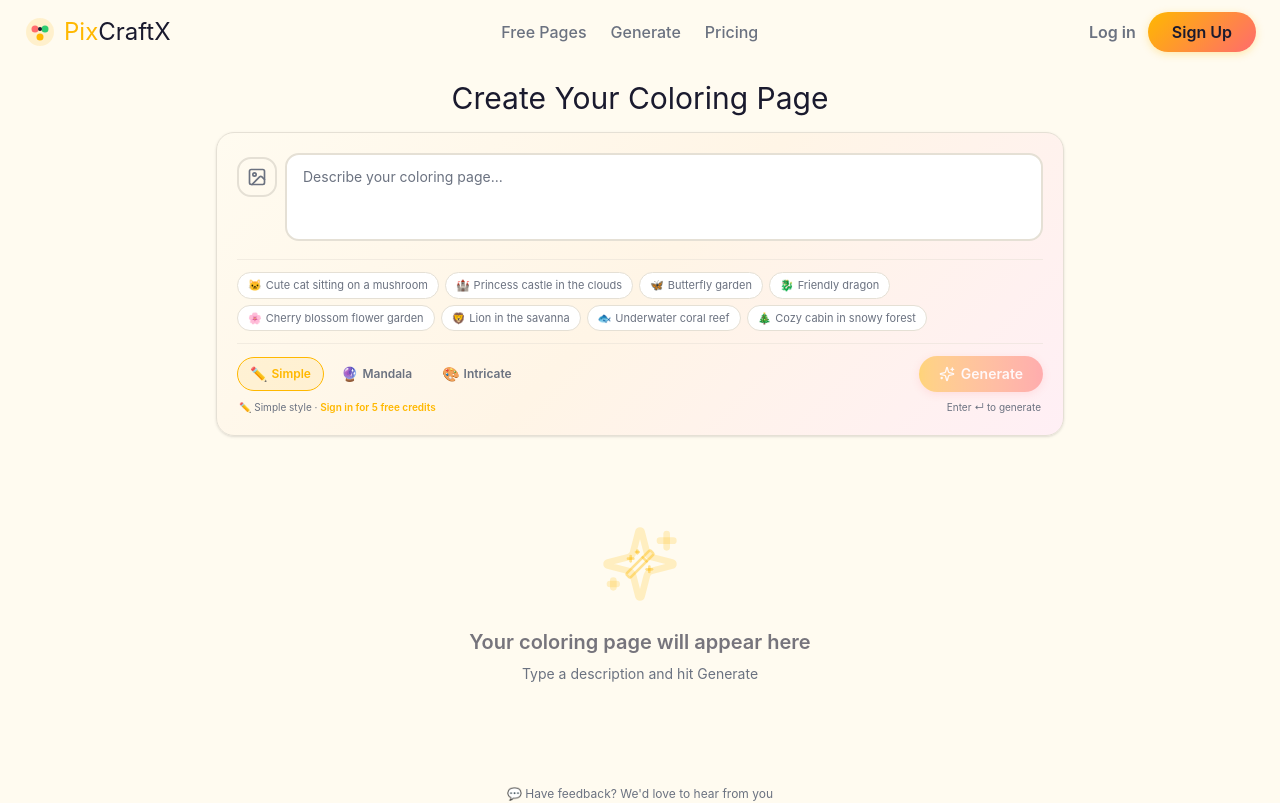
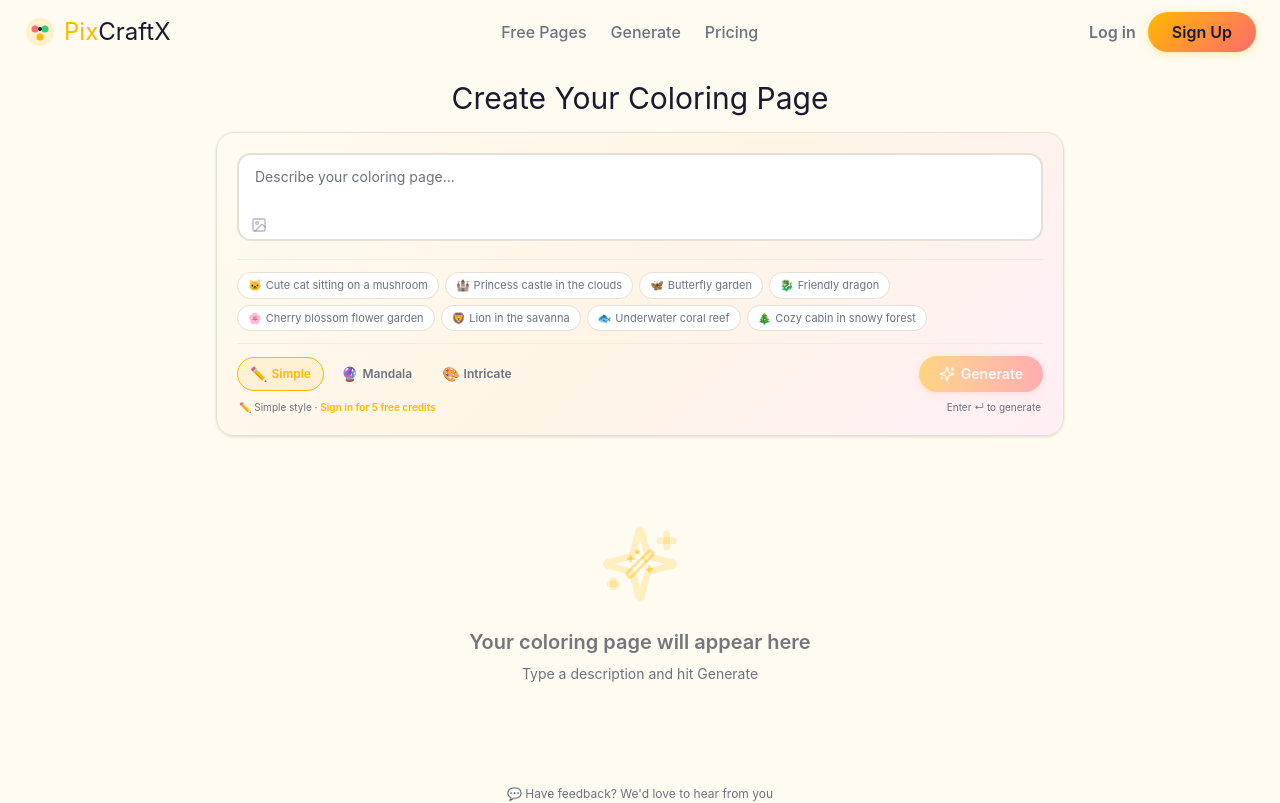
Before and after one commit to rinbs1120/pixcraftx, a Next.js app: page /generate in a window 1280 px wide. Shown: the top 803 px of the page. Built offline with nearby package versions, Linux system fonts and the light colour scheme; no server answers; a web font is replaced by a local one.

Commit message:
feat: move upload icon inside textarea bottom-left like Jimeng

```diff
--- a/src/app/generate/page.tsx
+++ b/src/app/generate/page.tsx
@@ -217,31 +217,8 @@ function GenerateContent() {
 
           {/* ====== TOP: Compact Input Area ====== */}
           <div className="rounded-2xl p-4 md:p-5 shadow-sm border border-border mb-6" style={{ background: 'linear-gradient(135deg, #FFFBF0 0%, #FFF5E6 50%, #FFEFF5 100%)' }}>
-            {/* Input row: Upload + Textarea */}
-            <div className="flex items-start gap-2">
-              {/* Upload button */}
-              <button
-                onClick={() => fileInputRef.current?.click()}
-                className={cn(
-                  "flex-shrink-0 w-10 h-10 rounded-xl border-2 flex items-center justify-center transition-all mt-1",
-                  referenceImage
-                    ? "border-[#FFB800] bg-[#FFB800]/10 text-[#FFB800]"
-                    : "border-[#E5E0D5] text-muted-foreground hover:border-[#FFB800] hover:text-[#FFB800]"
-                )}
-                title="Upload reference image (5 credits)"
-              >
-                <ImageIcon className="w-5 h-5" />
-              </button>
-              <input
-                ref={fileInputRef}
-                type="file"
-                accept="image/png,image/jpeg,image/webp"
-                onChange={handleFileSelect}
-                className="hidden"
-              />
-
-              {/* Text input - double height */}
-              <div className="flex-1 relative">
+            {/* Input row: Textarea only */}
+            <div className="relative">
               <textarea
                 value={prompt}
                 onChange={(e) => setPrompt(e.target.value)}
@@ -255,29 +232,48 @@ function GenerateContent() {
                 rows={3}
                 className="w-full px-4 py-3 text-sm bg-white border-2 border-[#E5E0D5] rounded-xl focus:border-[#FFB800] focus:ring-2 focus:ring-[#FFB800]/20 outline-none transition-all resize-none text-foreground placeholder:text-muted-foreground pr-12"
               />
+              {/* Bottom-left: upload icon inside textarea */}
+              <div className="absolute left-2 bottom-2 flex items-center gap-1">
+                <button
+                  onClick={() => fileInputRef.current?.click()}
+                  className={cn(
+                    "w-7 h-7 rounded-lg flex items-center justify-center transition-all",
+                    referenceImage
+                      ? "bg-[#FFB800]/15 text-[#FFB800]"
+                      : "text-muted-foreground/50 hover:text-[#FFB800] hover:bg-[#FFB800]/10"
+                  )}
+                  title="Upload reference image (5 credits)"
+                >
+                  <ImageIcon className="w-4 h-4" />
+                </button>
+                {referenceImage && (
+                  <div className="relative">
+                    <img
+                      src={referenceImage}
+                      alt="Ref"
+                      className="w-7 h-7 object-cover rounded-md border border-[#FFB800]/50"
+                    />
+                    <button
+                      onClick={removeReference}
+                      className="absolute -top-1.5 -right-1.5 w-4 h-4 rounded-full bg-red-500 text-white flex items-center justify-center text-[8px] hover:bg-red-600"
+                    >
+                      ×
+                    </button>
+                  </div>
+                )}
+              </div>
+              {/* Bottom-right: char count */}
               <span className="absolute right-3 bottom-2 text-[10px] text-muted-foreground/50">
                 {prompt.length > 0 ? `${prompt.length}/500` : ''}
               </span>
             </div>
-            </div>
-
-            {/* Reference image thumbnail */}
-            {referenceImage && (
-              <div className="relative inline-block mt-3">
-                <img
-                  src={referenceImage}
-                  alt="Reference"
-                  className="w-14 h-14 object-cover rounded-lg border border-[#E5E0D5]"
+            <input
+              ref={fileInputRef}
+              type="file"
+              accept="image/png,image/jpeg,image/webp"
+              onChange={handleFileSelect}
+              className="hidden"
             />
-                <button
-                  onClick={removeReference}
-                  className="absolute -top-1.5 -right-1.5 w-5 h-5 rounded-full bg-red-500 text-white flex items-center justify-center text-xs hover:bg-red-600"
-                >
-                  ×
-                </button>
-                <span className="text-[10px] text-muted-foreground block mt-1">5 credits</span>
-              </div>
-            )}
 
             {/* Example Prompts */}
             {!generatedImageUrl && !isGenerating && (
```
Lines whose indentation alone changed are shown as unchanged.
